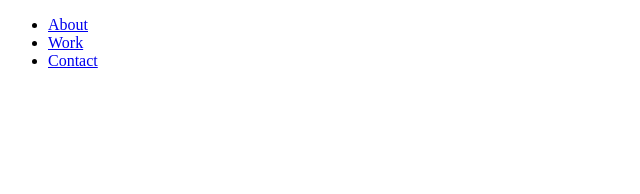
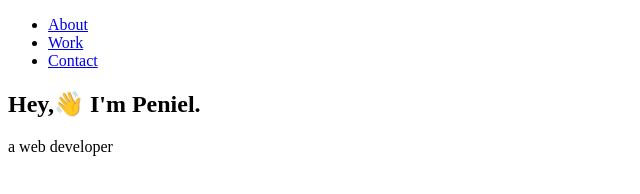
Before and after one commit to Penie1/Personal-Portfolio-For-freeCodeCamp, a plain HTML site: page index.html in a window 1280 px wide. Shown: the whole page, without its empty margins (0-640 px from the left). Drawn offline with Linux system fonts and the light colour scheme.

Commit message:
Add Welcome Section

```diff
--- a/index.html
+++ b/index.html
@@ -19,6 +19,10 @@
         <li><a href="#contact">Contact</a></li>
       </ul>
     </nav>
+    <section id="welcome-section">
+      <h1>Hey,👋 I'm Peniel.</h1>
+      <p>a web developer</p>
+    </section>
     <script src="" async defer></script>
   </body>
 </html>
```
